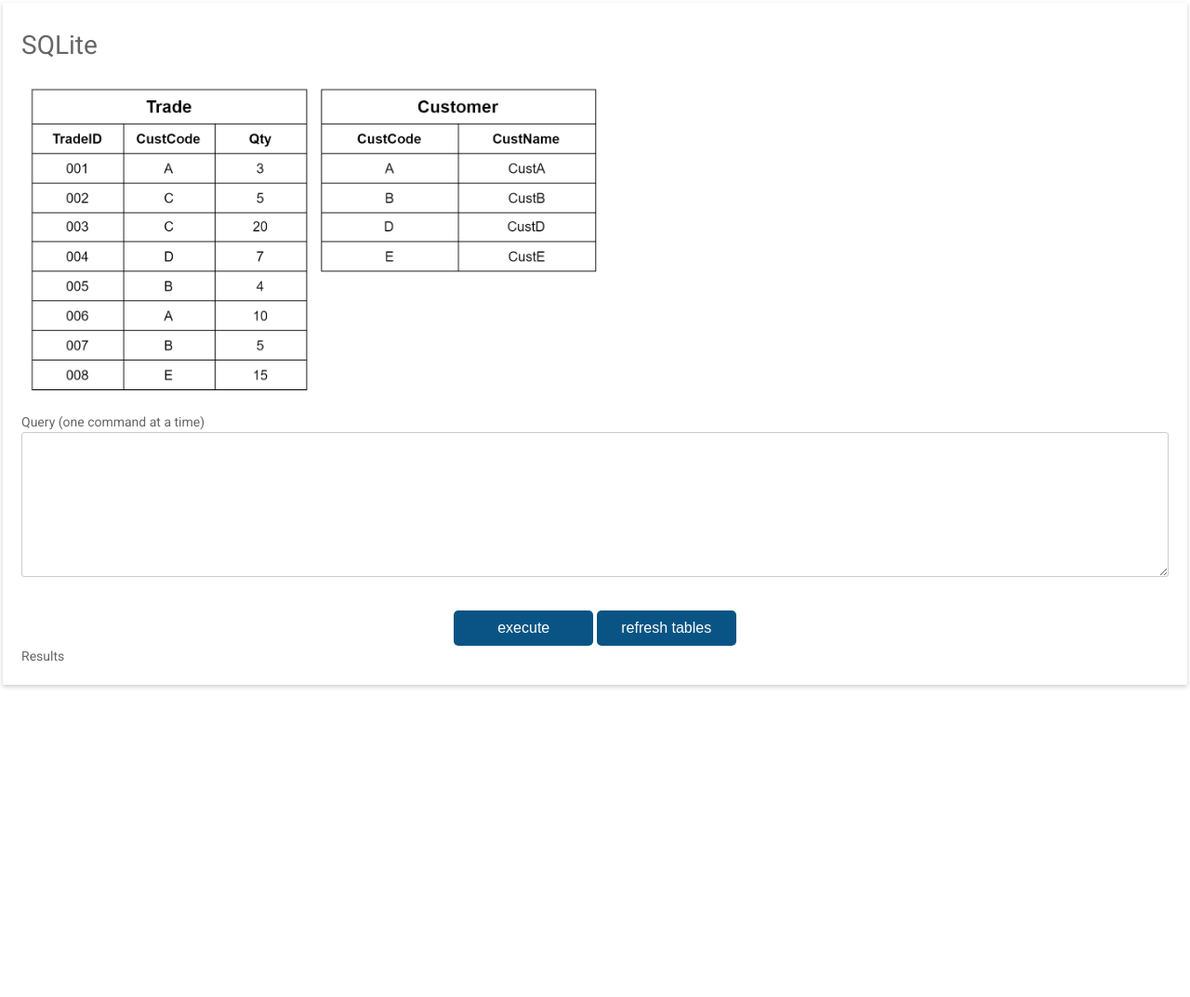
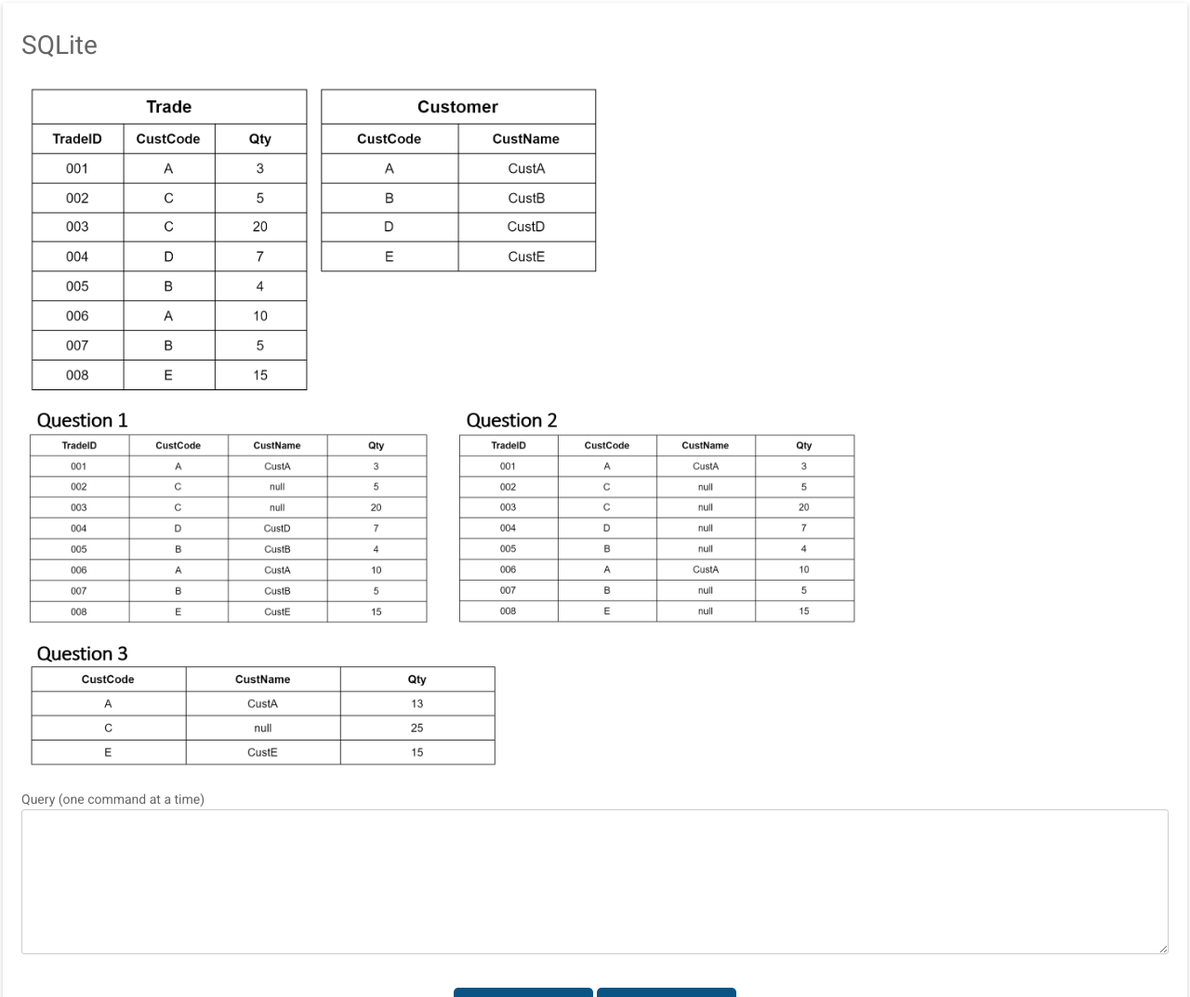
Before and after one commit to euanacampbell/sqlite-editor, a Flask app: template templates/interview.html in a window 1280 px wide. Shown: the top 1073 px of the page at 93% size. Before the commit the page ends 741 px from the top, so only its background shows below. Run offline with Flask 2, Linux system fonts and the light colour scheme; the template is opened without the code that fills it, so the values that code supplies are empty; some libraries are stand-ins or nearby versions.

Commit message:
adding question images

```diff
--- a/templates/interview.html
+++ b/templates/interview.html
@@ -15,6 +15,7 @@
         <h1>SQLite</h1>
         <h2>{{ welcome }}</h2>
         <img src="/static/img/tables.png" alt="sqlite tables" height="350">
+        <img src="/static/img/questions.png" alt="sqlite tables" height="400">
         <div class="item">
           <p>Query (one command at a time)</p>
           <textarea spellcheck="false" rows="10" class="query" id='query'></textarea>
```
Also changed, not shown: assets/main.db, static/img/questions.png (added).
